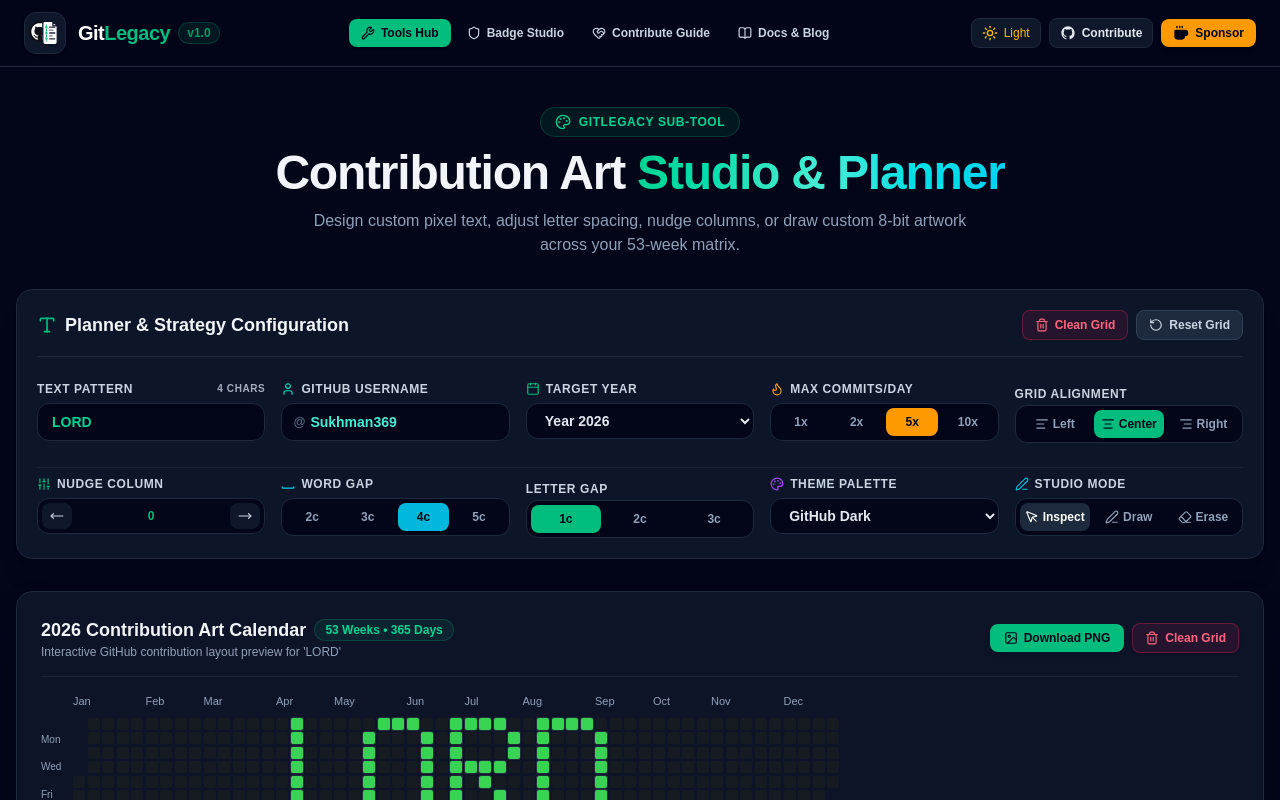
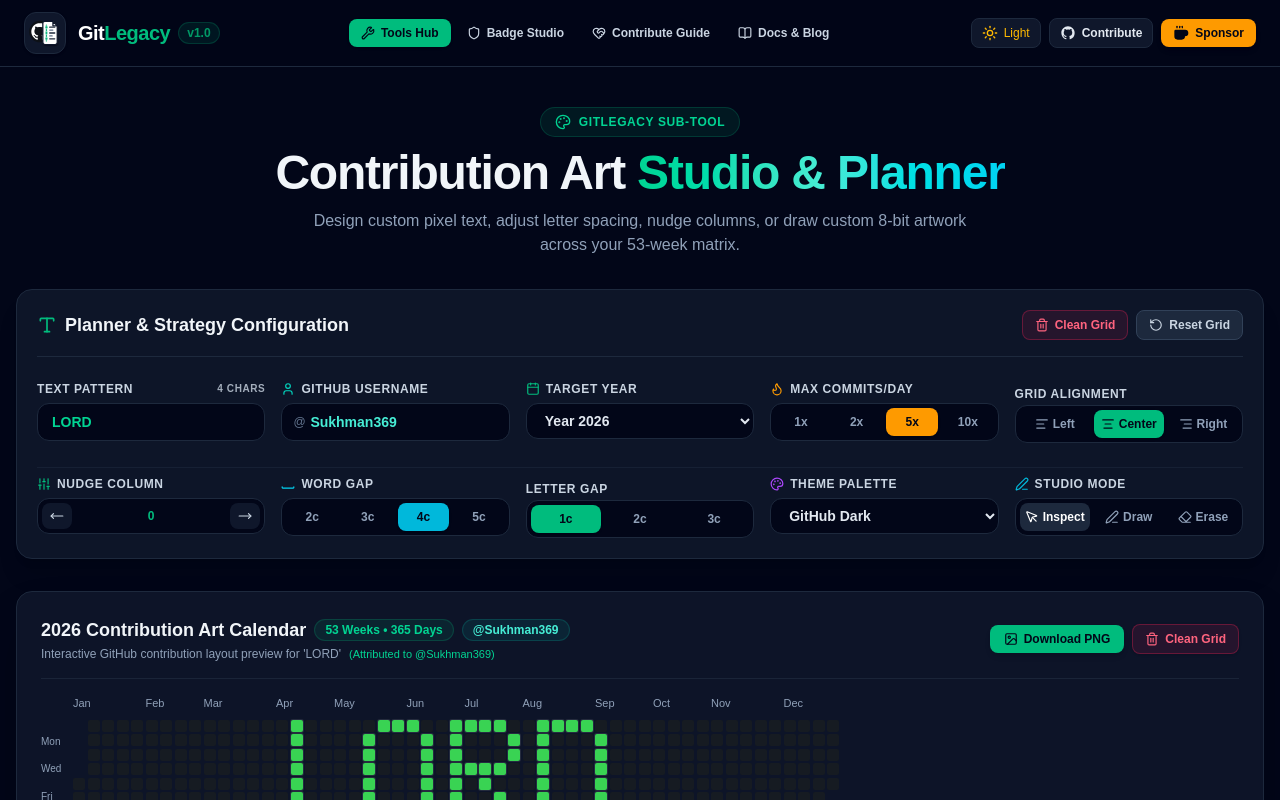
Before and after one commit to Sukhman369/githublegacy, a Next.js app: page /tools/art-studio in a window 1280 px wide. Shown: the top 800 px of the page. Built offline with nearby package versions, Linux system fonts and the light colour scheme.

Commit message:
feat(art-studio): display live GitHub username badge on contribution graph canvas

```diff
--- a/src/components/ContributionGraph.tsx
+++ b/src/components/ContributionGraph.tsx
@@ -105,9 +105,19 @@ export const ContributionGraph: React.FC<ContributionGraphProps> = ({
             <span className="text-xs font-mono font-semibold text-emerald-400 bg-emerald-500/10 px-2.5 py-0.5 rounded-full border border-emerald-500/20">
               53 Weeks • {grid.totalDays} Days
             </span>
+            {settings.username && (
+              <span className="text-xs font-mono font-bold text-teal-300 bg-teal-500/10 px-2.5 py-0.5 rounded-full border border-teal-500/20">
+                @{settings.username}
+              </span>
+            )}
           </h3>
-          <p className={`text-xs ${theme.subtextColor}`}>
-            Interactive GitHub contribution layout preview for &apos;{settings.text || 'Pattern'}&apos;
+          <p className={`text-xs ${theme.subtextColor} flex items-center gap-2 mt-0.5`}>
+            <span>Interactive GitHub contribution layout preview for &apos;{settings.text || 'Pattern'}&apos;</span>
+            {settings.username && (
+              <span className="text-[11px] font-mono text-emerald-400">
+                (Attributed to @{settings.username})
+              </span>
+            )}
           </p>
         </div>
 
```
